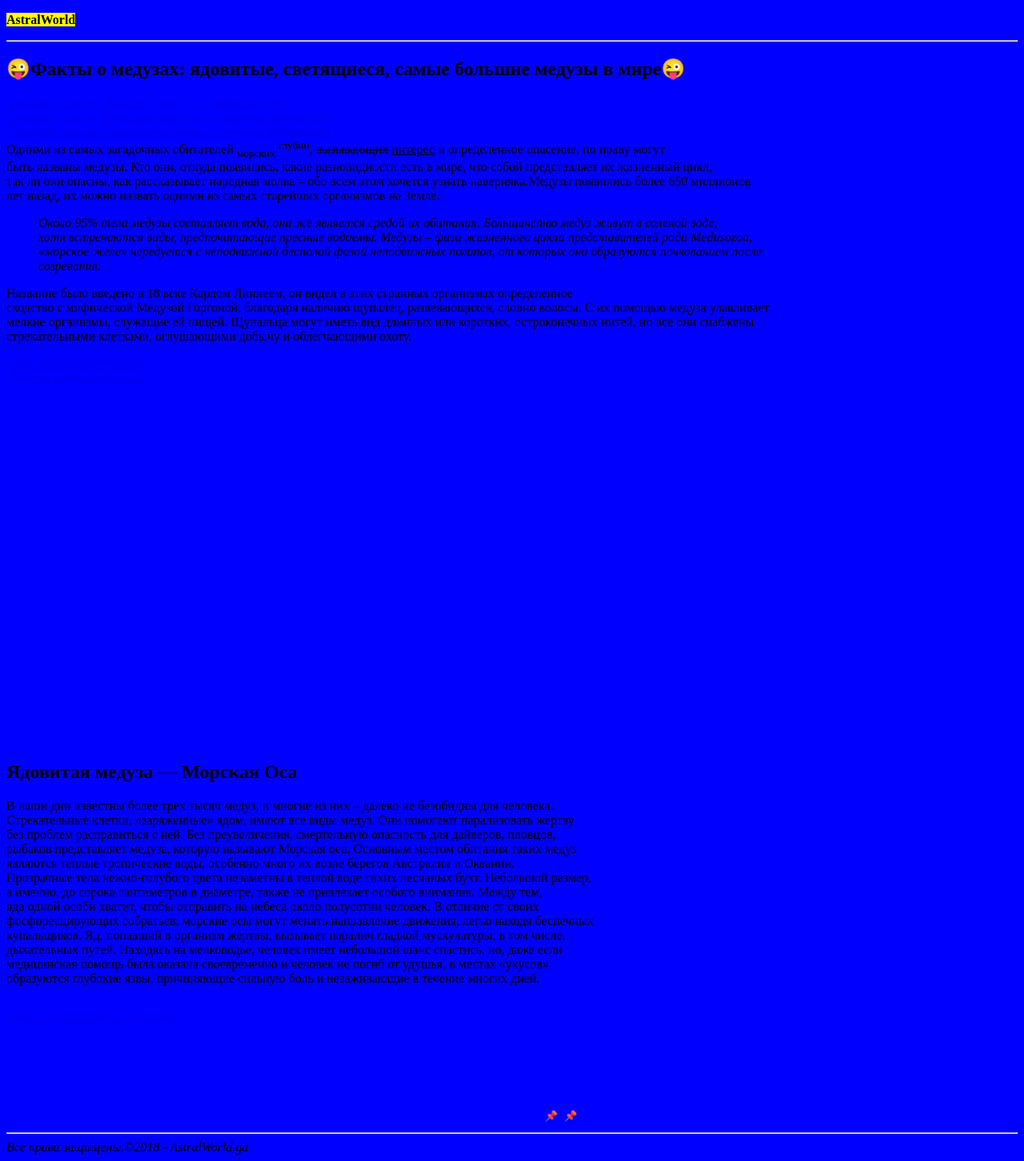
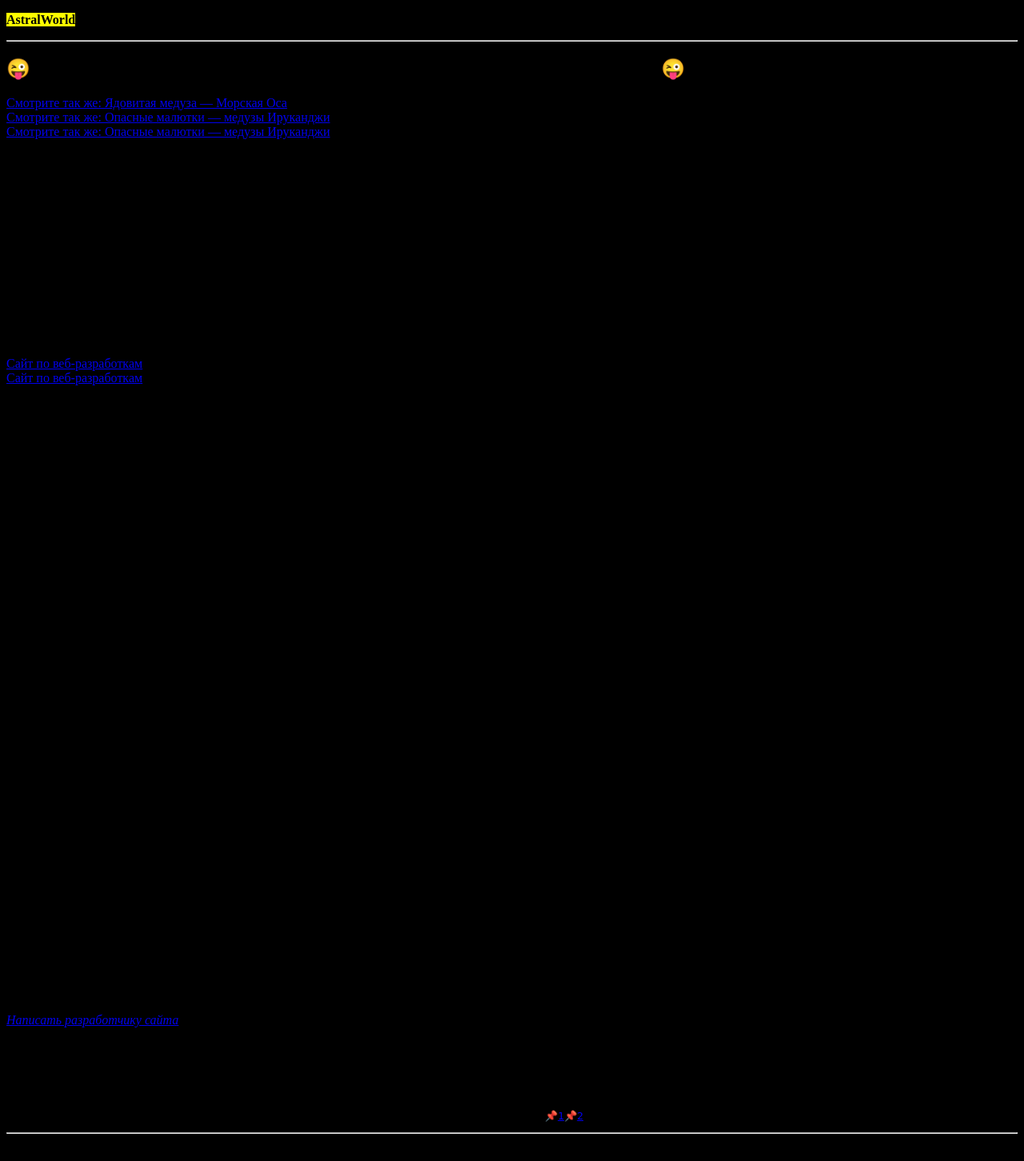
Before and after one commit to BADSanta5/BADSanta5.github.io, a PHP site: page / in a window 1280 px wide. Shown: the whole page at 80% size. Run offline with PHP 8.4, Linux system fonts and the light colour scheme.

Commit message:
Update style.css

```diff
--- a/style.css
+++ b/style.css
@@ -1 +1 @@
-body {background: #0000FF}
+body {background: #000000}
```
